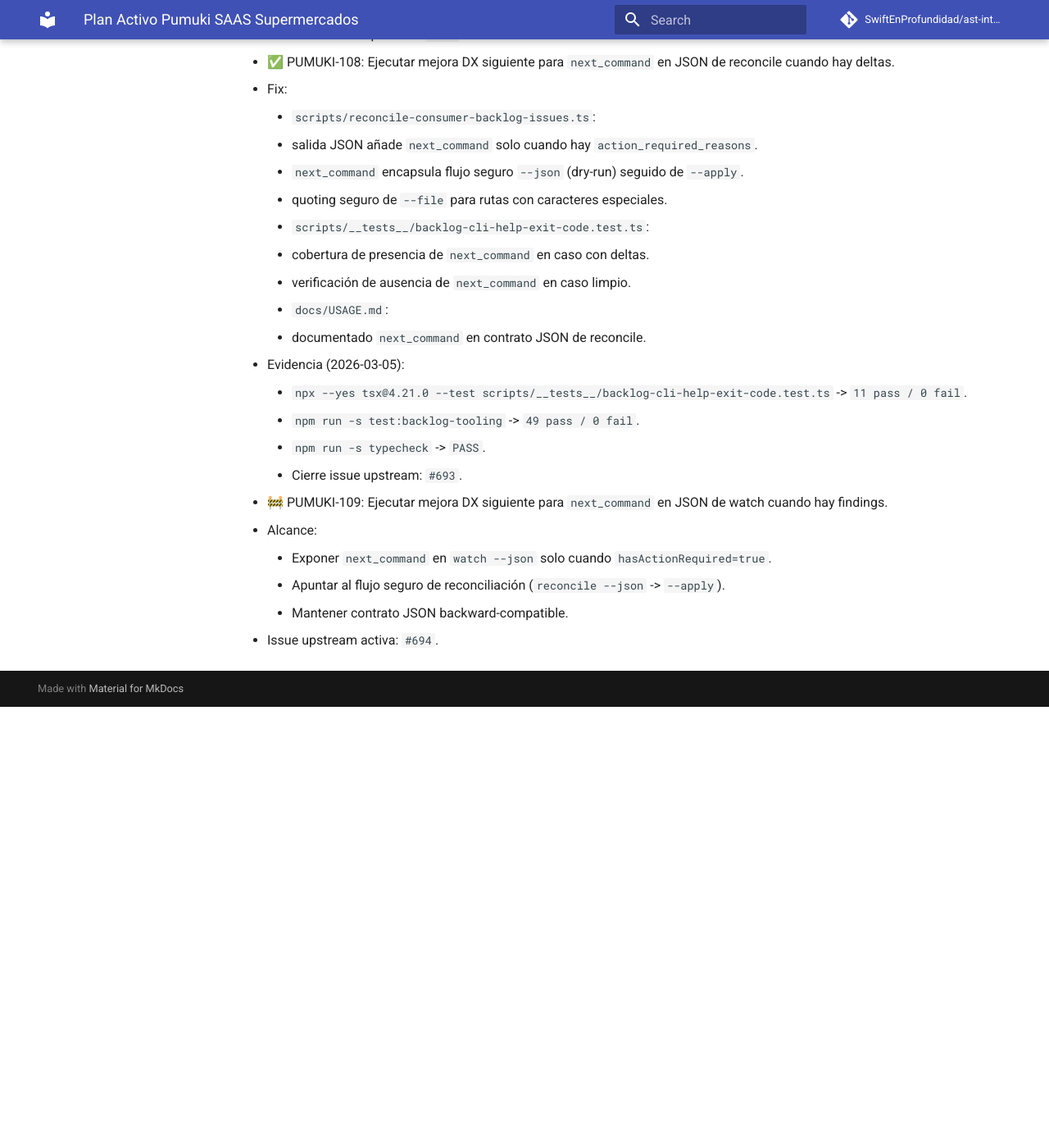
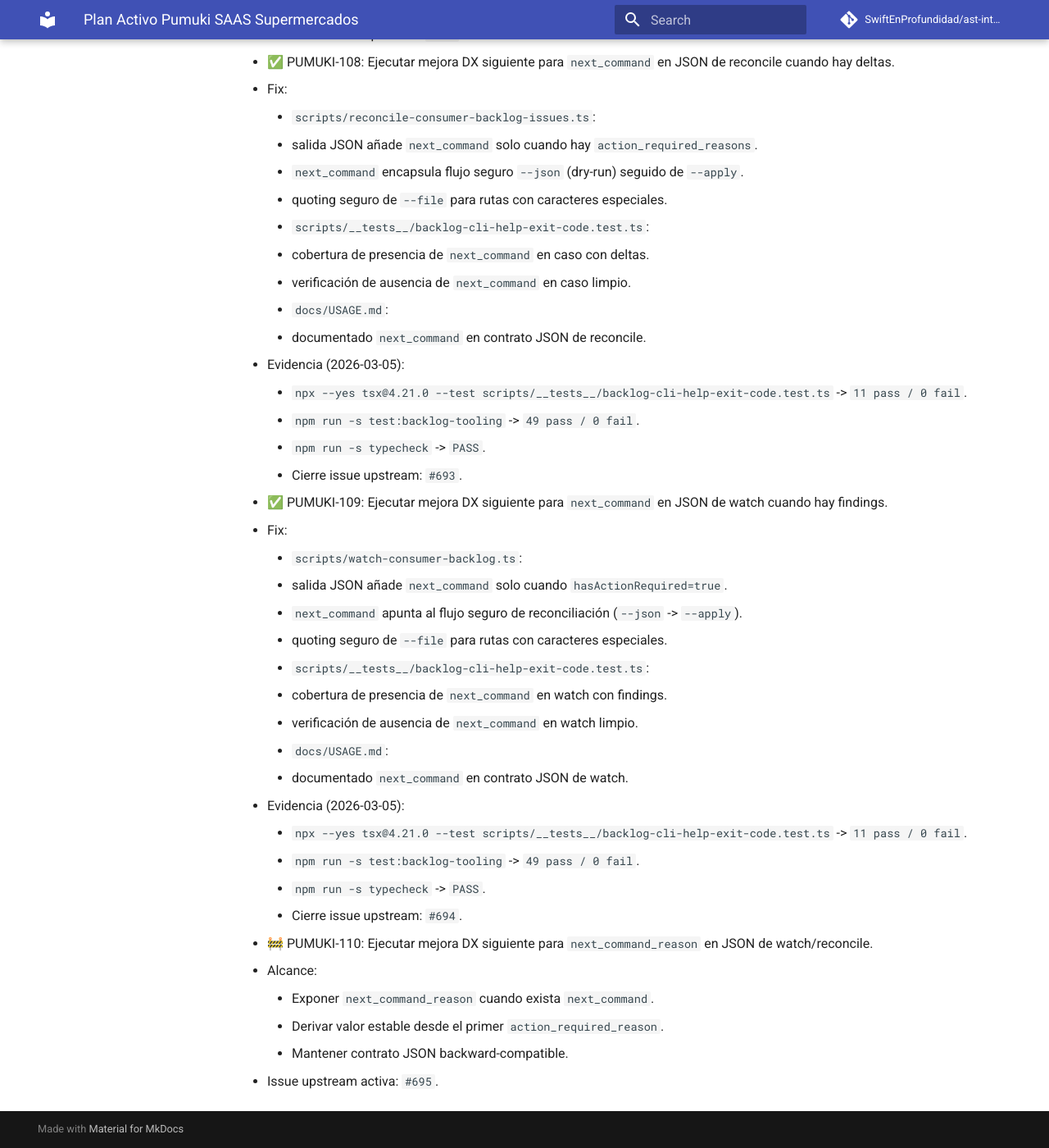
Before and after one commit to SwiftEnProfundidad/ast-intelligence-hooks, an MkDocs documentation site: the page built from docs/seguimiento-activo-pumuki-saas-supermercados.md, in a window 1280 px wide and 1400 px high, scrolled down 46232 px. Shown: the whole window at 82% size. Built offline with MkDocs 1.6.1 and Material for MkDocs 9.7.7, drawn with Linux system fonts in a browser that asks for light colours; comment, search, counter and statistics services are not loaded; before the commit the page ends 47094 px from its top, so only the background shows below that.

Commit message:
feat(backlog): expose watch next_command in json output

```diff
--- a/docs/seguimiento-activo-pumuki-saas-supermercados.md
+++ b/docs/seguimiento-activo-pumuki-saas-supermercados.md
@@ -1280,9 +1280,26 @@
     - `npm run -s typecheck` -> `PASS`.
     - Cierre issue upstream: `#693`.
 
-- 🚧 PUMUKI-109: Ejecutar mejora DX siguiente para `next_command` en JSON de watch cuando hay findings.
+- ✅ PUMUKI-109: Ejecutar mejora DX siguiente para `next_command` en JSON de watch cuando hay findings.
+  - Fix:
+    - `scripts/watch-consumer-backlog.ts`:
+      - salida JSON añade `next_command` solo cuando `hasActionRequired=true`.
+      - `next_command` apunta al flujo seguro de reconciliación (`--json` -> `--apply`).
+      - quoting seguro de `--file` para rutas con caracteres especiales.
+    - `scripts/__tests__/backlog-cli-help-exit-code.test.ts`:
+      - cobertura de presencia de `next_command` en watch con findings.
+      - verificación de ausencia de `next_command` en watch limpio.
+    - `docs/USAGE.md`:
+      - documentado `next_command` en contrato JSON de watch.
+  - Evidencia (2026-03-05):
+    - `npx --yes tsx@4.21.0 --test scripts/__tests__/backlog-cli-help-exit-code.test.ts` -> `11 pass / 0 fail`.
+    - `npm run -s test:backlog-tooling` -> `49 pass / 0 fail`.
+    - `npm run -s typecheck` -> `PASS`.
+    - Cierre issue upstream: `#694`.
+
+- 🚧 PUMUKI-110: Ejecutar mejora DX siguiente para `next_command_reason` en JSON de watch/reconcile.
   - Alcance:
-    - Exponer `next_command` en `watch --json` solo cuando `hasActionRequired=true`.
-    - Apuntar al flujo seguro de reconciliación (`reconcile --json` -> `--apply`).
+    - Exponer `next_command_reason` cuando exista `next_command`.
+    - Derivar valor estable desde el primer `action_required_reason`.
     - Mantener contrato JSON backward-compatible.
-  - Issue upstream activa: `#694`.
+  - Issue upstream activa: `#695`.
```
Also changed, not shown: docs/USAGE.md (+1 -0 lines), docs/registro-maestro-de-seguimiento.md (+2 -2 lines), 2 other files.
